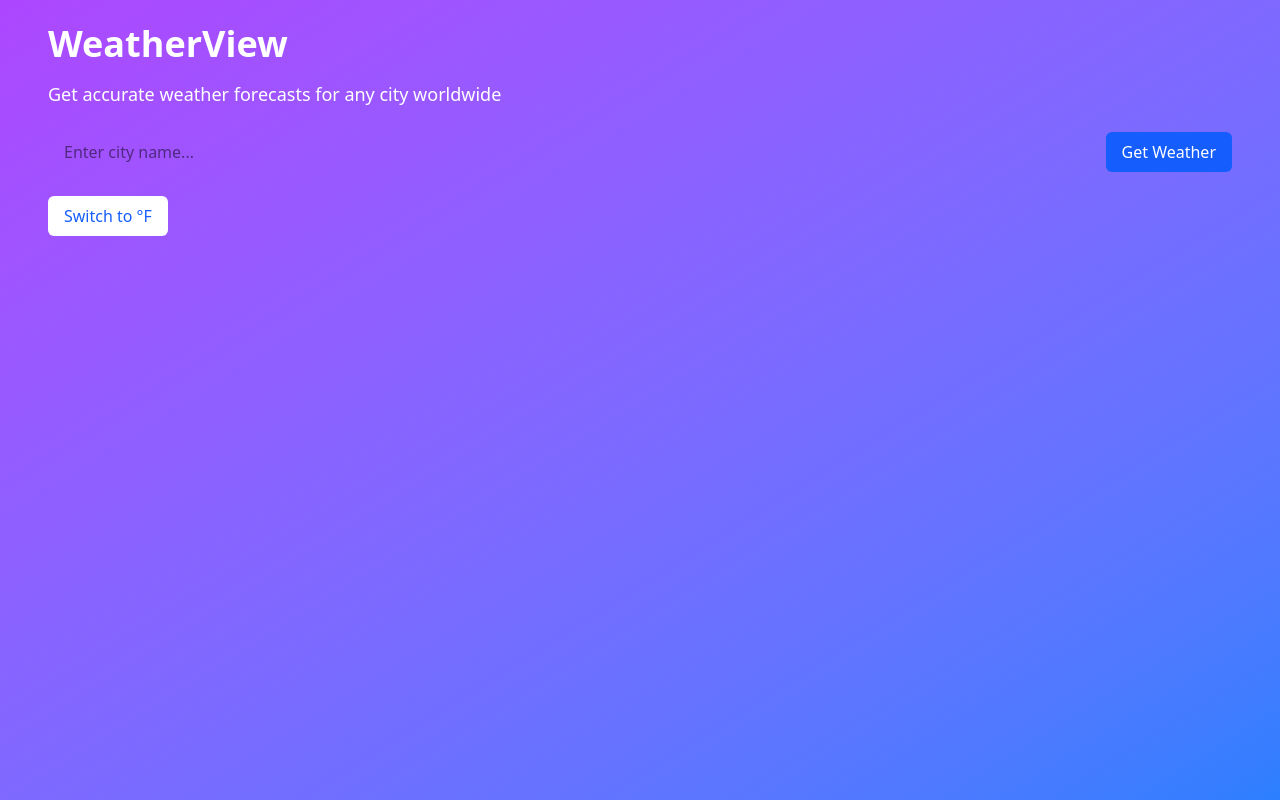
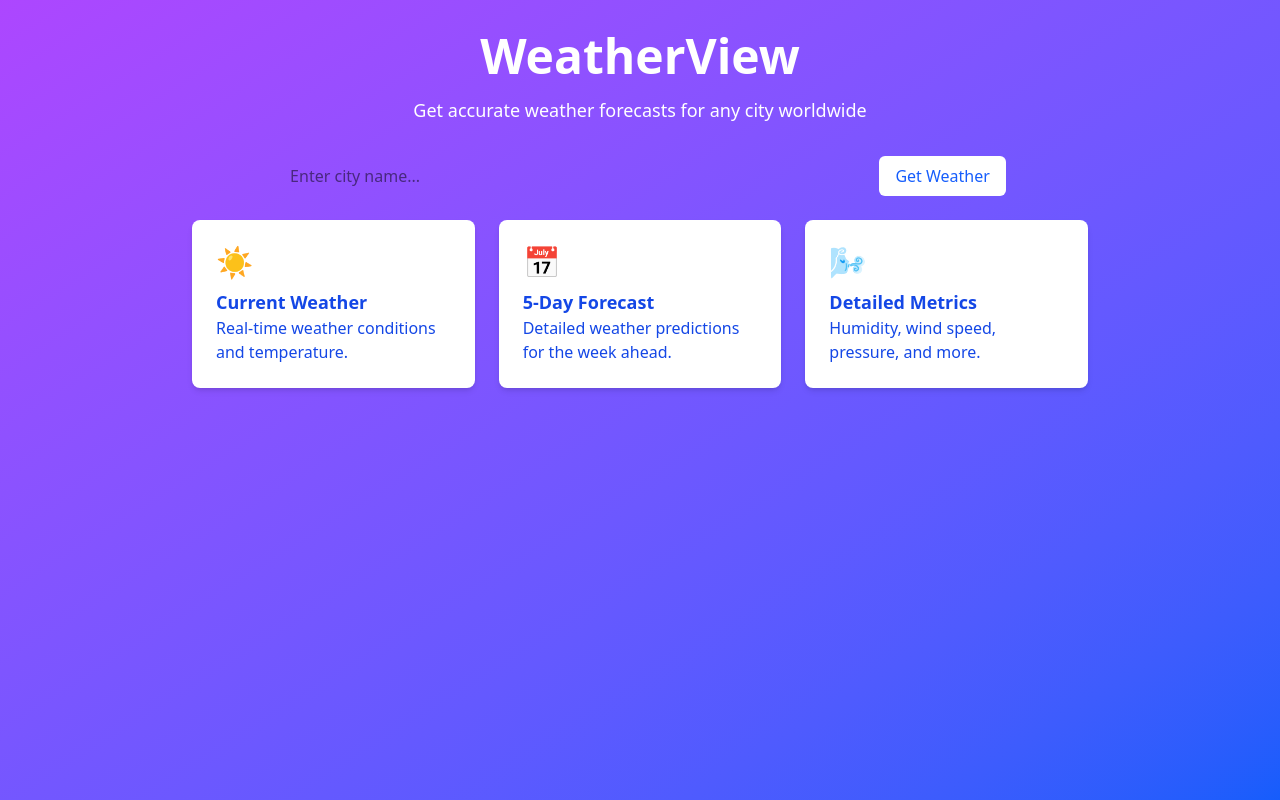
Before and after one commit to Blais2i/weather-dashboard, a React (Vite) app: page / in a window 1280 px wide. Built offline with nearby package versions, Linux system fonts and the light colour scheme.

Commit message:
Modified a Landing Page

```diff
--- a/src/App.jsx
+++ b/src/App.jsx
@@ -3,6 +3,7 @@ import SearchBar from './components/SearchBar';
 import WeatherCard from './components/WeatherCard';
 import ForecastCard from './components/ForecastCard';
 import ErrorMessage from './components/ErrorMessage';
+import Landing from './components/Landing';
 
 const API_KEY = import.meta.env.VITE_WEATHER_API_KEY;
 
@@ -10,6 +11,7 @@ function App() {
   const [city, setCity] = useState('');
   const [weather, setWeather] = useState(null);
   const [forecast, setForecast] = useState([]);
+  const [alerts, setAlerts] = useState([]);
   const [error, setError] = useState('');
   const [loading, setLoading] = useState(false);
   const [unit, setUnit] = useState('metric');
@@ -24,6 +26,7 @@ function App() {
       setError('');
       setWeather(null);
       setForecast([]);
+      setAlerts([]);
 
       const currentRes = await fetch(
         `https://api.openweathermap.org/data/2.5/weather?q=${cityName}&units=${selectedUnit}&appid=${API_KEY}`
@@ -41,6 +44,14 @@ function App() {
         setWeather(currentData);
         const daily = forecastData.list.filter((item, index) => index % 8 === 0);
         setForecast(daily);
+
+        // Optional: Fetch alerts using One Call API 3.0
+        const { coord } = currentData;
+        const alertRes = await fetch(
+          `https://api.openweathermap.org/data/3.0/onecall?lat=${coord.lat}&lon=${coord.lon}&exclude=minutely,hourly,daily&appid=${API_KEY}`
+        );
+        const alertData = await alertRes.json();
+        setAlerts(alertData.alerts || []);
       }
     } catch (err) {
       setError('Network error. Please try again.');
@@ -78,6 +89,11 @@ function App() {
         return 'from-purple-500 to-blue-500';
     }
   };
+
+  // Show landing page if no weather data yet
+  if (!weather && !loading && !error) {
+    return <Landing onSearch={handleSearch} recentCities={recentCities} />;
+  }
 
   return (
     <main
@@ -145,6 +161,20 @@ function App() {
         </button>
       )}
       {forecast.length > 0 && <ForecastCard data={forecast} unit={unit} />}
+
+      {alerts.length > 0 && (
+        <section className="mt-6" aria-label="Weather alerts">
+          <h2 className="text-xl font-semibold mb-2">Weather Alerts</h2>
+          <ul className="space-y-2">
+            {alerts.map((alert, index) => (
+              <li key={index} className="bg-red-100 text-red-800 p-4 rounded-md">
+                <p className="font-bold">{alert.event}</p>
+                <p>{alert.description}</p>
+              </li>
+            ))}
+          </ul>
+        </section>
+      )}
     </main>
   );
 }
--- /dev/null
+++ b/src/components/Landing.jsx
@@ -0,0 +1,68 @@
+const Landing = ({ onSearch, recentCities }) => {
+  return (
+    <main className="min-h-screen bg-gradient-to-br from-purple-500 to-blue-600 text-white px-4 py-8 sm:px-6 md:px-12">
+      <div className="max-w-4xl mx-auto text-center">
+        <h1 className="text-5xl font-bold mb-4">WeatherView</h1>
+        <p className="text-lg mb-8">Get accurate weather forecasts for any city worldwide</p>
+
+        <div className="flex flex-col sm:flex-row gap-2 justify-center mb-6" role="search" aria-label="City weather search">
+          <input
+            type="text"
+            placeholder="Enter city name..."
+            aria-label="City name"
+            className="px-4 py-2 rounded-md text-black w-full sm:w-2/3"
+            id="landing-city-input"
+          />
+          <button
+            onClick={() => {
+              const input = document.getElementById('landing-city-input').value;
+              if (input.trim()) onSearch(input.trim());
+            }}
+            className="bg-white text-blue-600 px-4 py-2 rounded-md hover:bg-blue-100 focus:outline-none focus:ring-2 focus:ring-white"
+            aria-label="Search for weather"
+          >
+            Get Weather
+          </button>
+        </div>
+
+        {recentCities.length > 0 && (
+          <section className="mb-8">
+            <h2 className="text-xl font-semibold mb-2">Recent Searches</h2>
+            <div className="flex flex-wrap justify-center gap-2">
+              {recentCities.map((city, index) => (
+                <button
+                  key={index}
+                  onClick={() => onSearch(city)}
+                  className="bg-white text-blue-600 px-4 py-2 rounded-full hover:bg-blue-100 focus:outline-none focus:ring-2 focus:ring-white"
+                  aria-label={`Search weather for ${city}`}
+                >
+                  {city}
+                </button>
+              ))}
+            </div>
+          </section>
+        )}
+
+        <section className="grid grid-cols-1 sm:grid-cols-2 md:grid-cols-3 gap-6 text-left">
+          <div className="bg-white text-blue-700 p-6 rounded-lg shadow-md">
+            <div className="text-3xl mb-2">☀️</div>
+            <h3 className="text-lg font-bold">Current Weather</h3>
+            <p>Real-time weather conditions and temperature.</p>
+          </div>
+          <div className="bg-white text-blue-700 p-6 rounded-lg shadow-md">
+            <div className="text-3xl mb-2">📅</div>
+            <h3 className="text-lg font-bold">5-Day Forecast</h3>
+            <p>Detailed weather predictions for the week ahead.</p>
+          </div>
+          <div className="bg-white text-blue-700 p-6 rounded-lg shadow-md">
+            <div className="text-3xl mb-2">🌬️</div>
+            <h3 className="text-lg font-bold">Detailed Metrics</h3>
+            <p>Humidity, wind speed, pressure, and more.</p>
+          </div>
+        </section>
+      </div>
+    </main>
+  );
+};
+
+export default Landing;
```
